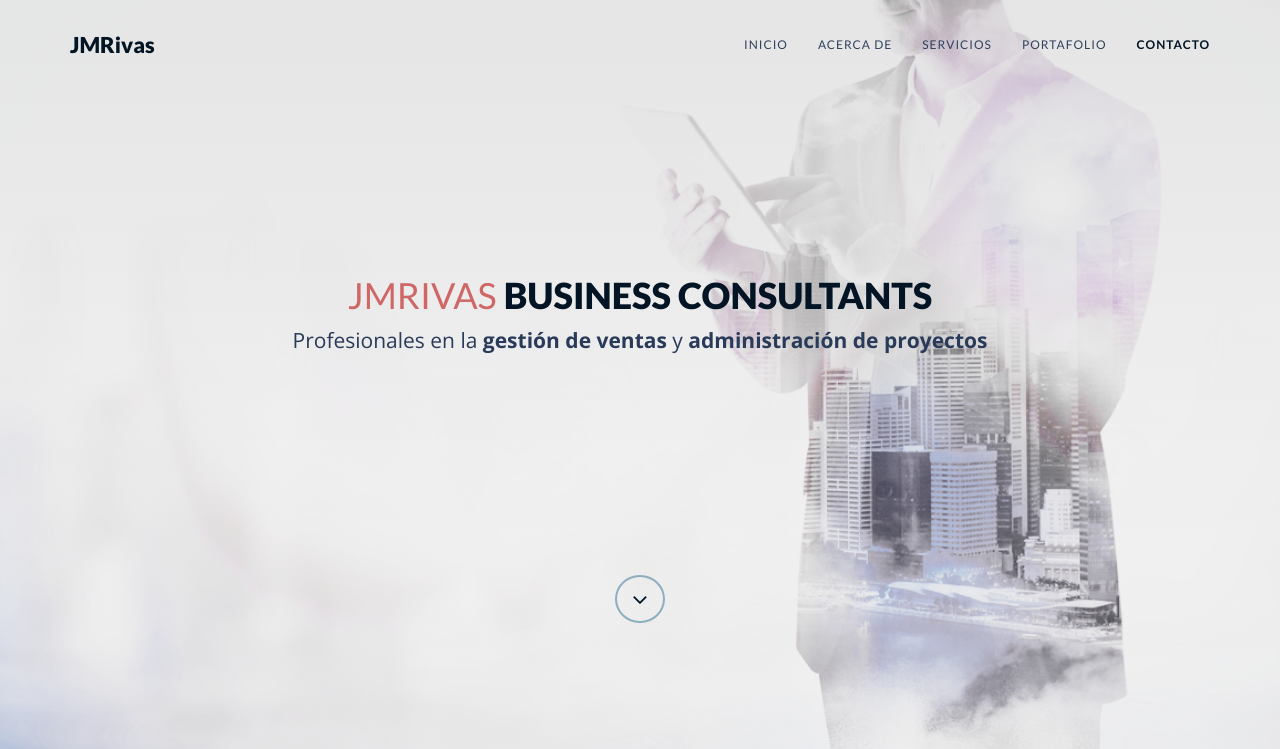
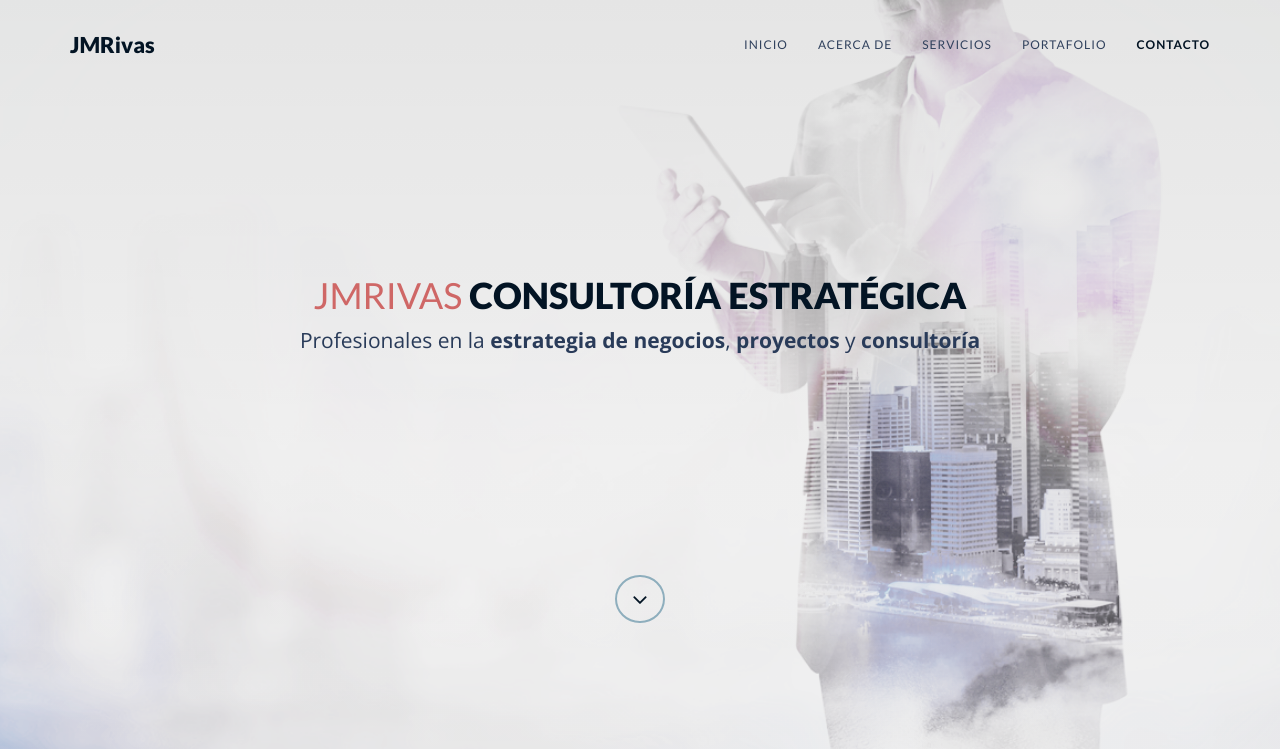
Before and after one commit to masozow/jmrivas, a Django app: page / in a window 1280 px wide. Shown: the top 749 px of the page. Run offline with Django 3.2, Linux system fonts and the light colour scheme; some libraries are stand-ins or nearby versions.

Commit message:
Cambiando el texto a 'Consultoría estratégica' y 'Profesionales en la estrategia de negocios, proyectos y consultoría'

```diff
--- a/sitioWeb/templates/sitioWeb/index.html
+++ b/sitioWeb/templates/sitioWeb/index.html
@@ -82,9 +82,9 @@
     <div id="tf-home" class="text-center">
         <div class="overlay">
             <div class="content">
-                <h1 style="color:#CF6766;">JMRivas <strong><span class="color"> Business consultants</span></strong></h1><!-- style="color:#30415D;"-->
+                <h1 style="color:#CF6766;">JMRivas <strong><span class="color"> Consultoría estratégica</span></strong></h1><!-- style="color:#30415D;"-->
                 <!--h2 style="color:#CF6766;">Business <strong><span class="color">consultants</span></strong></h2-->
-                <p class="lead">Profesionales en la <strong>gestión de ventas</strong> y <strong>administración de proyectos</strong></p>
+                <p class="lead">Profesionales en la <strong>estrategia de negocios</strong>, <strong>proyectos</strong> y <strong>consultoría</strong></p>
                 <a href="#tf-about" class="fa fa-angle-down page-scroll"></a>
             </div>
         </div>
```
